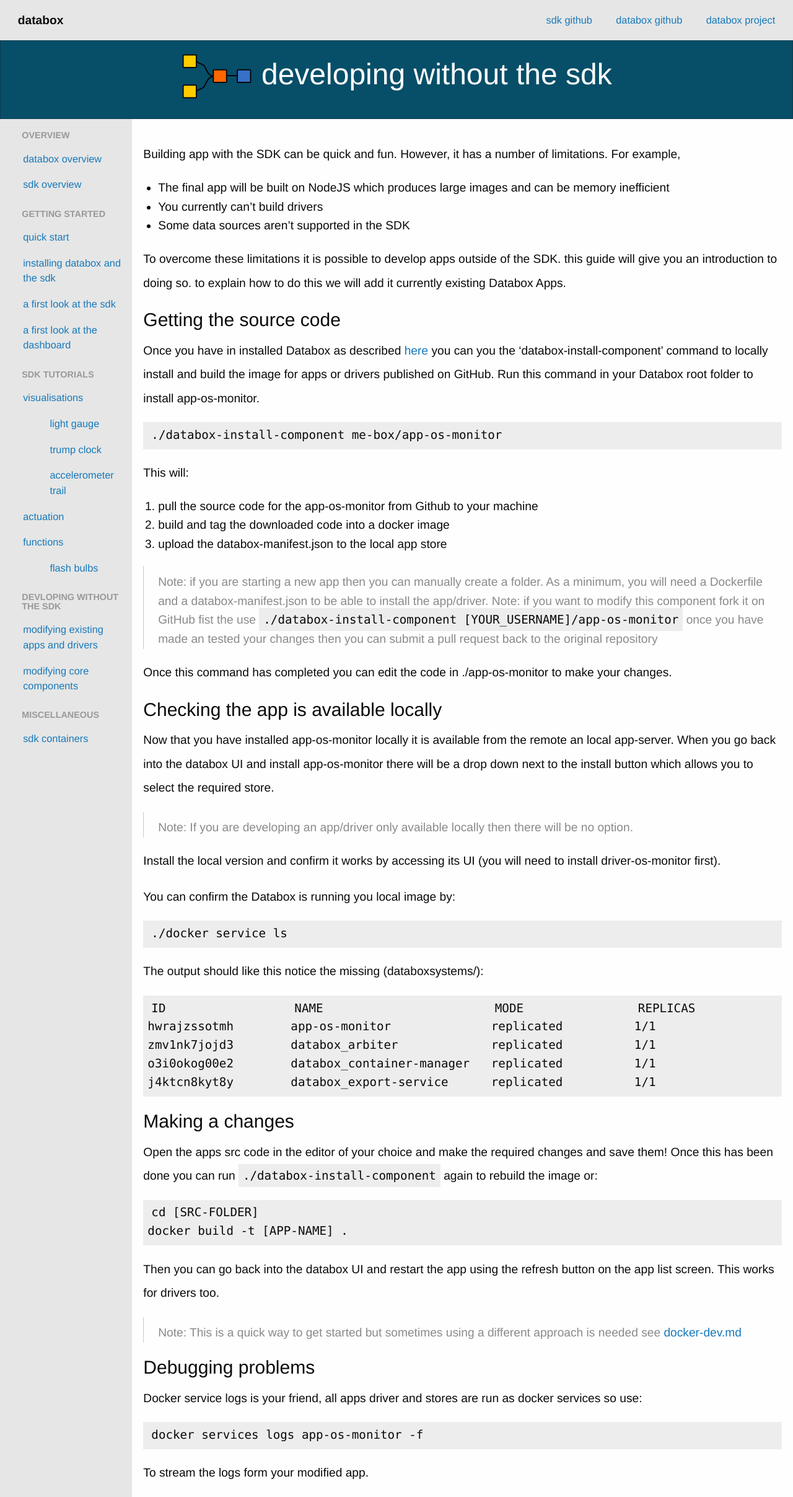
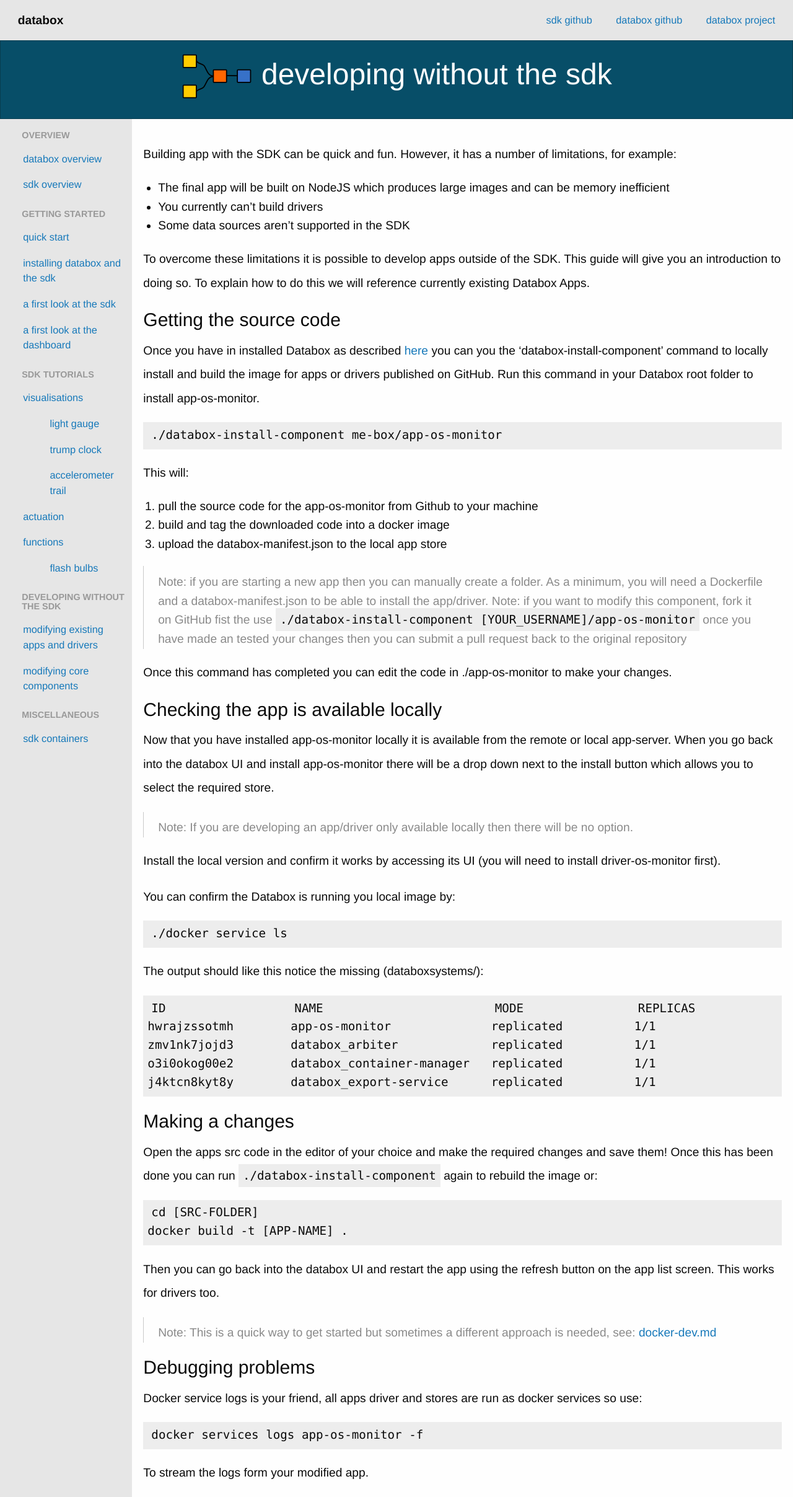
Before and after one commit to tlodge/databox-sdk-tutorial, a Jekyll site: the page built from devlopingwithoutsdk/modifyexisting/index.md, in a window 1280 px wide. Shown: the whole page at 62% size. Built offline with Jekyll 4.4.1, drawn with Linux system fonts in a browser that asks for light colours.

Commit message:
typos fixed

```diff
--- a/_data/menu.yml
+++ b/_data/menu.yml
@@ -35,7 +35,7 @@
         - subtitle: "flash bulbs"
           subhref: "/tutorials/functions/bulb/"
 
-- title: "devloping without the sdk"
+- title: "developing without the sdk"
   subcategories:
     - subtitle: "modifying existing apps and drivers"
       subhref: "/devlopingwithoutsdk/modifyexisting"
--- a/devlopingwithoutsdk/modifyexisting/index.md
+++ b/devlopingwithoutsdk/modifyexisting/index.md
@@ -3,13 +3,13 @@ layout: base
 title:  developing without the sdk
 ---
 
-Building app with the SDK can be quick and fun. However, it has a number of limitations. For example,
+Building app with the SDK can be quick and fun. However, it has a number of limitations, for example:
 
  - The final app will be built on NodeJS which produces large images and can be memory inefficient
  - You currently can't build drivers
  - Some data sources aren't supported in the SDK
 
-To overcome these limitations it is possible to develop apps outside of the SDK.  this guide will give you an introduction to doing so.  to explain how to do this we will add it currently existing Databox Apps.
+To overcome these limitations it is possible to develop apps outside of the SDK.  This guide will give you an introduction to doing so.  To explain how to do this we will reference currently existing Databox Apps.
 
 #### Getting the source code
 
@@ -26,13 +26,13 @@ This will:
   3. upload the databox-manifest.json to the local app store
 
 > Note: if you are starting a new app then you can manually create a folder. As a minimum, you will need a Dockerfile and a databox-manifest.json to be able to install the app/driver.
-> Note: if you want to modify this component fork it on GitHub fist the use `./databox-install-component [YOUR_USERNAME]/app-os-monitor` once you have made an tested your changes then you can submit a pull request back to the original repository
+> Note: if you want to modify this component, fork it on GitHub fist the use `./databox-install-component [YOUR_USERNAME]/app-os-monitor` once you have made an tested your changes then you can submit a pull request back to the original repository
 
 Once this command has completed you can edit the code in ./app-os-monitor to make your changes.
 
 #### Checking the app is available locally
 
-Now that you have installed app-os-monitor locally it is available from the remote an local app-server. When you go back into the databox UI and install  app-os-monitor there will be a drop down next to the install button which allows you to select the required store.
+Now that you have installed app-os-monitor locally it is available from the remote or local app-server. When you go back into the databox UI and install  app-os-monitor there will be a drop down next to the install button which allows you to select the required store.
 
 > Note: If you are developing an app/driver only available locally then there will be no option.
 
@@ -65,7 +65,7 @@ docker build -t [APP-NAME] .
 
 Then you can go back into the databox UI and restart the app using the refresh button on the app list screen. This works for drivers too.
 
->Note: This is a quick way to get started but sometimes using a different approach is needed see [docker-dev.md](https://github.com/me-box/documents/blob/master/guides/docker-dev.md)
+>Note: This is a quick way to get started but sometimes a different approach is needed, see: [docker-dev.md](https://github.com/me-box/documents/blob/master/guides/docker-dev.md)
 
 #### Debugging problems
 
```
Also changed, not shown: devlopingwithoutsdk/modifycore/index.md (+1 -1 lines).
